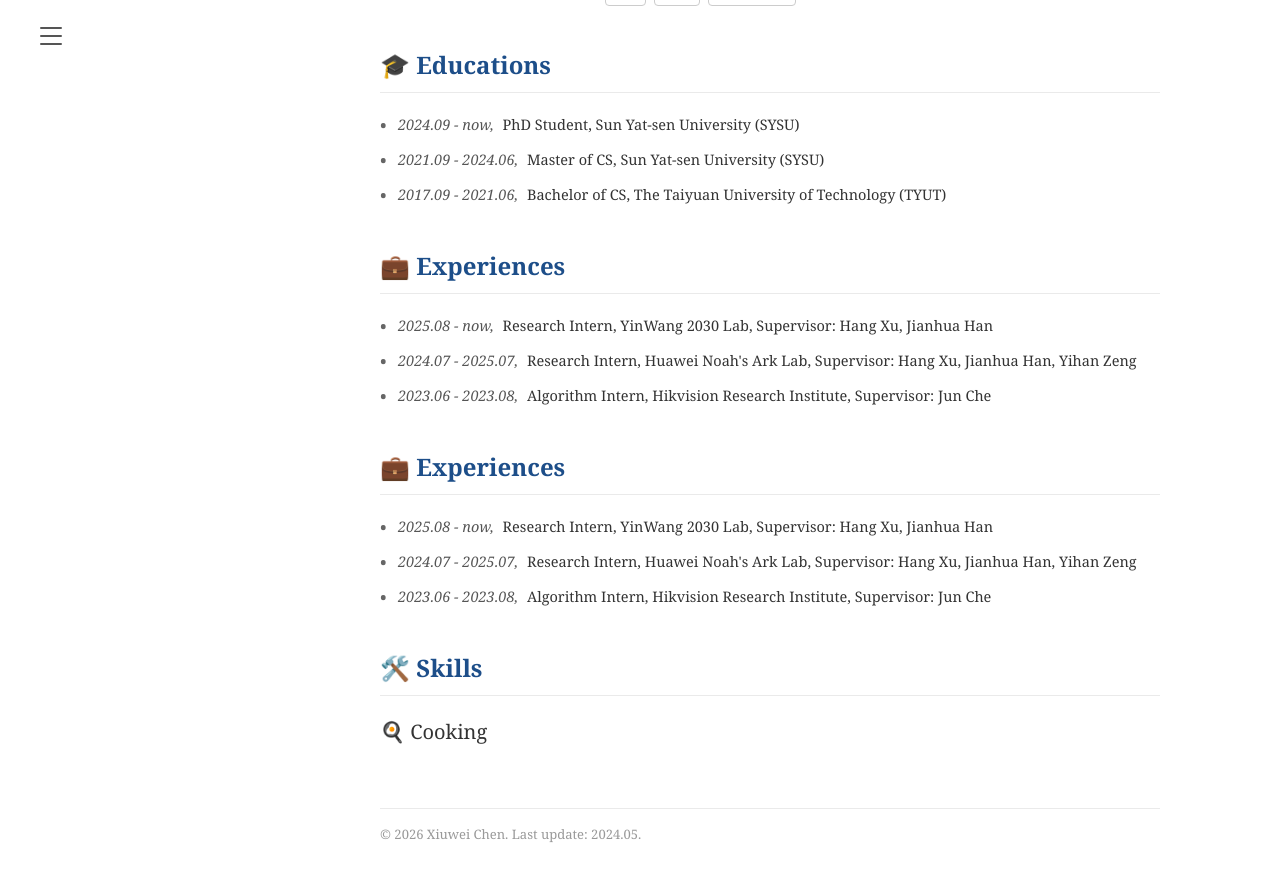
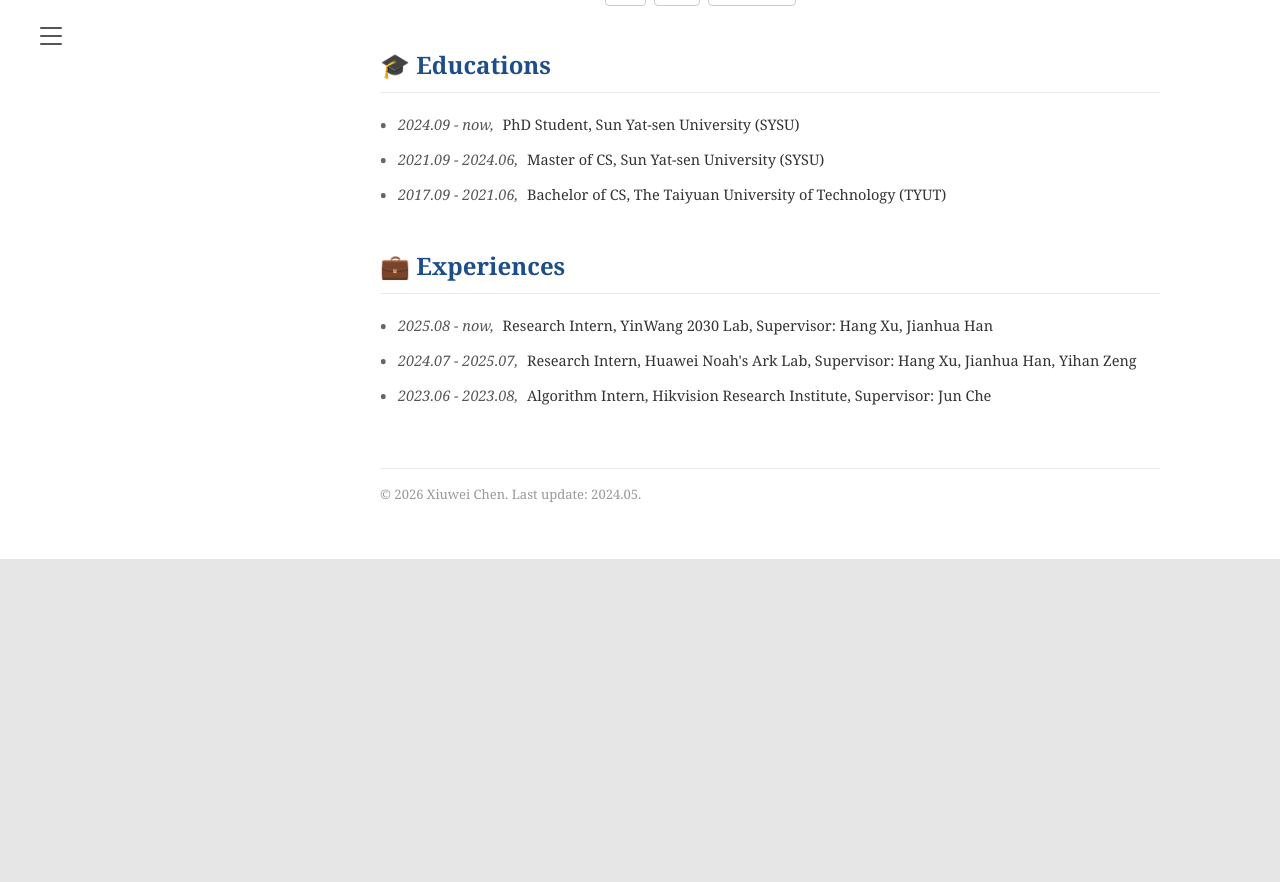
Before and after one commit to chen-xw/chen-xw.github.io, a Jekyll site: the page built from index.markdown, in a window 1280 px wide and 900 px high, scrolled down 2715 px. Shown: the top 882 px of the window. Built offline with Jekyll 4.4.1, drawn with Linux system fonts in a browser that asks for light colours; comment, search, counter and statistics services are not loaded; after the commit the page ends 3274 px from its top, so only the background shows below that.

Commit message:
Update index.markdown

```diff
--- a/index.markdown
+++ b/index.markdown
@@ -424,18 +424,6 @@ permalink: /
             <li><span class="date-text">2023.06 - 2023.08,</span>  Algorithm Intern, Hikvision Research Institute, Supervisor: Jun Che </li>
         </ul>
 
-        <div class="section-title">💼  Experiences</div> <ul class="custom-list">
-            <li><span class="date-text">2025.08 - now,</span>  Research Intern, YinWang 2030 Lab, Supervisor: Hang Xu, Jianhua Han</li>
-            <li><span class="date-text">2024.07 - 2025.07,</span>  Research Intern, Huawei Noah's Ark Lab, Supervisor: Hang Xu, Jianhua Han, Yihan Zeng </li>
-            <li><span class="date-text">2023.06 - 2023.08,</span>  Algorithm Intern, Hikvision Research Institute, Supervisor: Jun Che </li>
-        </ul>
-
-
-
-        <div class="section-title">🛠️ Skills</div> <ul class="custom-list">
-            🍳 Cooking
-        </ul>
-
 
         <p align="center" style="font-size: 13px; color: #999; margin-top: 60px; border-top: 1px solid #eaeaea; padding-top: 15px;">
             &copy; 2026 Xiuwei Chen. Last update: 2024.05.
```
